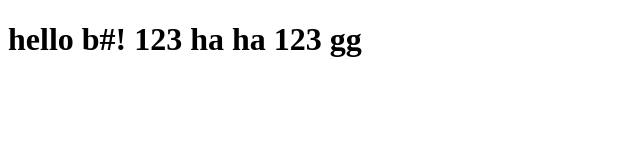
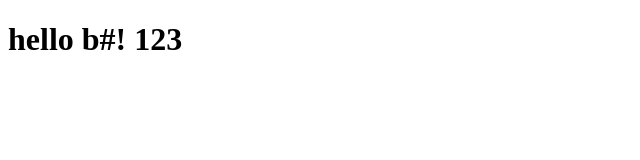
Before and after one commit to d7oomgh/web-test, a plain HTML site: page site/index.html in a window 1280 px wide. Shown: the whole page, without its empty margins (0-640 px from the left). Drawn offline with Linux system fonts and the light colour scheme.

Commit message:
My First Page.

```diff
--- a/site/index.html
+++ b/site/index.html
@@ -6,6 +6,6 @@
 	<title>hello d7oom</title>
 </head>
 <body>
-<h1>hello b#! 123 ha ha 123 gg </h1>
+<h1>hello b#! 123  </h1>
 </body>
 </html>
```
